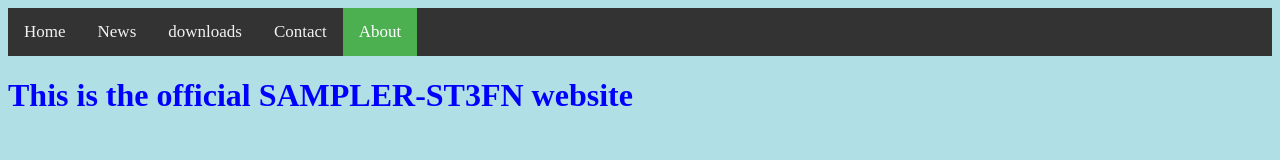
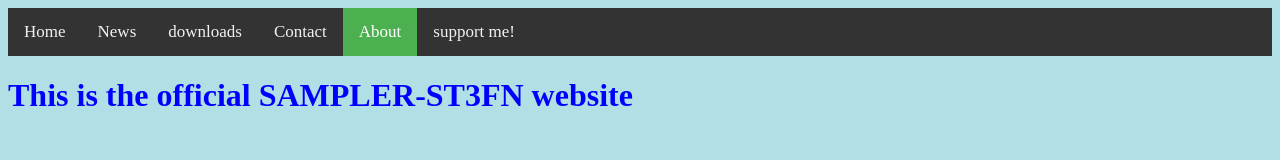
Before and after one commit to applebones/lindavoorjay.github.io, a plain HTML site: page about.html in a window 1280 px wide. Drawn offline with Linux system fonts and the light colour scheme.

Commit message:
Update about.html

```diff
--- a/about.html
+++ b/about.html
@@ -16,6 +16,7 @@ p    {color: red;}
   <a href="downloads.html">downloads</a>
   <a href="contact.html">Contact</a>
   <a class="active" href="about.html">About</a>
+  <a href="support.html">support me!</a>
 </div>
   <h1>This is the official SAMPLER-ST3FN website</h1>
 </body>
```
